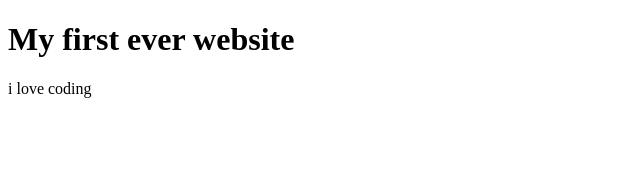
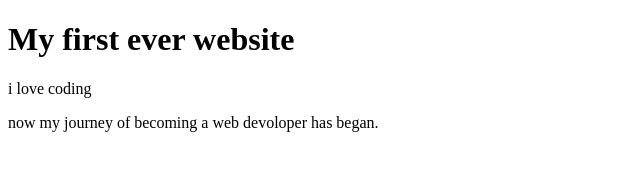
Before and after one commit to mehrajratul/mywebsite, a plain HTML site: page index.html in a window 1280 px wide. Shown: the whole page, without its empty margins (0-640 px from the left). Drawn offline with Linux system fonts and the light colour scheme.

Commit message:
starting somethig new

```diff
--- a/index.html
+++ b/index.html
@@ -8,5 +8,6 @@
 <body>
     <h1>My first ever website</h1>
     <p>i love coding</p>
+    <p>now my journey of becoming a web devoloper has began.</p>
 </body>
 </html>
```
